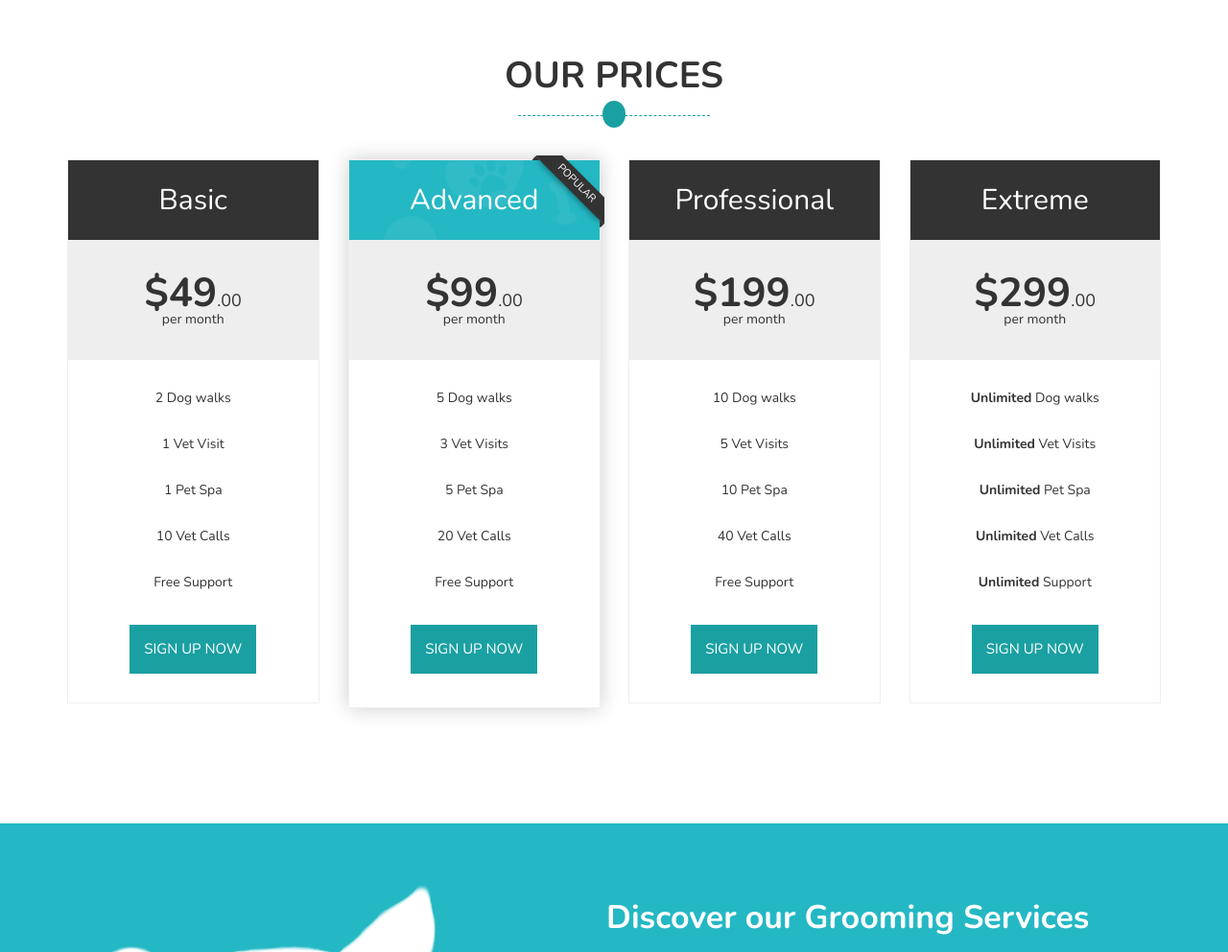
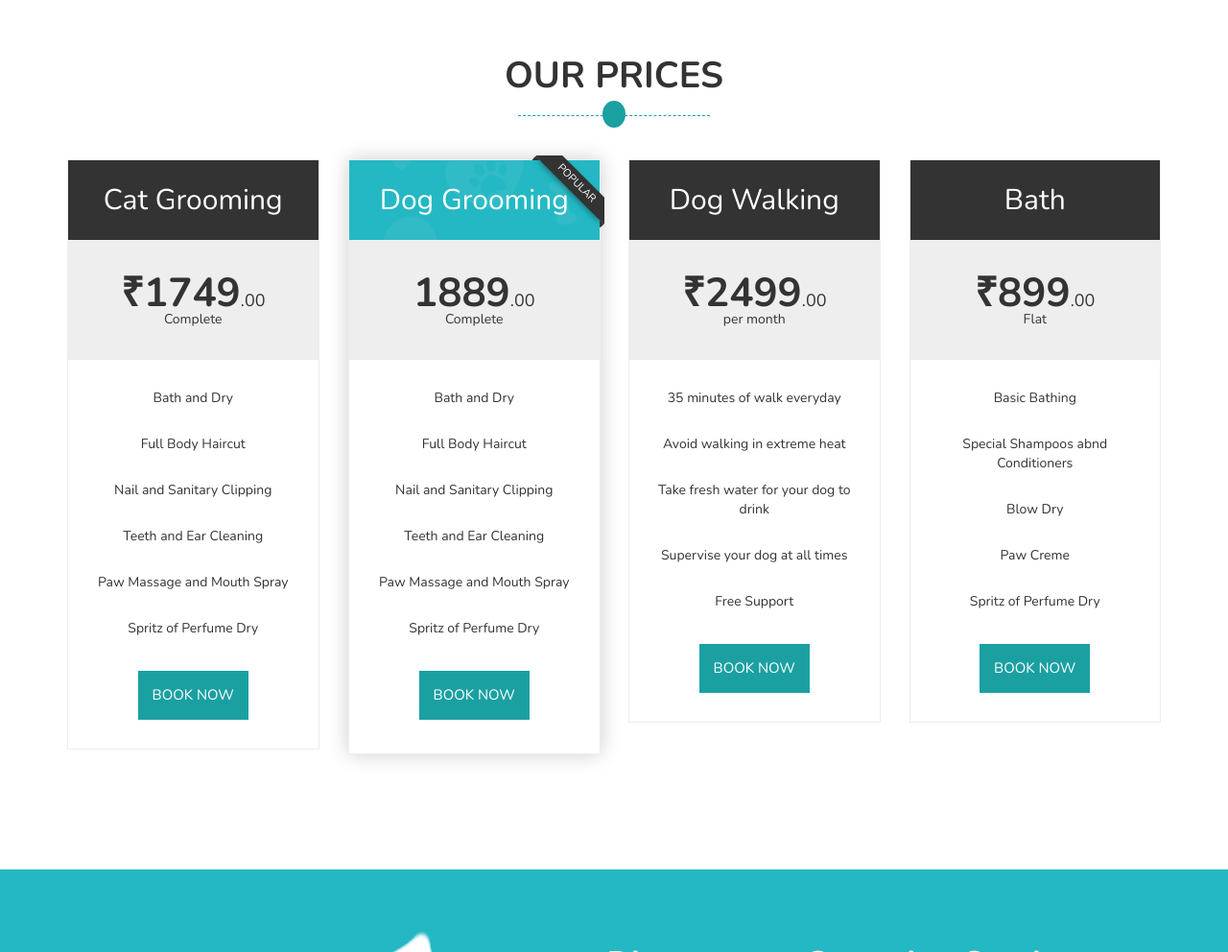
Before and after one commit to sarthaklambaa/TRG-Website, a plain HTML site: page TRG/index.html in a window 1280 px wide. Shown: the part 3439-4431 px from the top of the page at 96% size. Drawn offline with nearby package versions, Linux system fonts and the light colour scheme; no server answers; animation ran at ten frames a second; a web font is replaced by a local one.

Commit message:
Updated Our Prices

```diff
--- a/TRG/index.html
+++ b/TRG/index.html
@@ -541,24 +541,25 @@
 			<div class="col-md-3 col-sm-6">
 				<div class="pricing-table res-margin">
 				   <div class="plan-name">
-					  <h4>Basic</h4>
+					  <h4>Cat Grooming</h4>
 				   </div>
 				   <div class="plan-price">
-					  <div class="price-value">$49<span>.00</span></div>
-					  <div class="interval">per month</div>
+					  <div class="price-value">₹1749<span>.00</span></div>
+					  <div class="interval">Complete</div>
 				   </div>
 				   <div class="plan-list">
 					  <ul>
-						 <li>2 Dog walks</li>
-						 <li>1 Vet Visit</li>
-						 <li>1 Pet Spa</li>
-						 <li>10 Vet Calls</li>
-						 <li>Free Support</li>
+						<li>Bath and Dry</li>
+						<li>Full Body Haircut</li>
+						<li>Nail and Sanitary Clipping</li>
+						<li>Teeth and Ear Cleaning</li>
+						<li>Paw Massage and Mouth Spray</li>
+						<li>Spritz of Perfume Dry</li>
 					  </ul>
 				   </div>
 				   <!-- Price button-->
 				   <div class="plan-signup">
-					  <a href="#" class="btn btn-default">Sign Up Now</a>
+					  <a href="#" class="btn btn-default">Book Now</a>
 				   </div>
 				</div>
 			 </div>
@@ -566,25 +567,26 @@
 			<div class="col-md-3 col-sm-6 res-margin">
 				<div class="pricing-table highlight-plan">
 				   <div class="plan-name">
-					  <h4>Advanced</h4>
+					  <h4>Dog Grooming</h4>
 					   <div class="ribbon"><span>POPULAR</span></div>
 				   </div>
 				   <div class="plan-price">
-					  <div class="price-value">$99<span>.00</span></div>
-					  <div class="interval">per month</div>
+					  <div class="price-value">1889<span>.00</span></div>
+					  <div class="interval">Complete</div>
 				   </div>
 				   <div class="plan-list">
 					  <ul>
-						 <li>5 Dog walks</li>
-						 <li>3 Vet Visits</li>
-						 <li>5 Pet Spa</li>
-						 <li>20 Vet Calls</li>
-						 <li>Free Support</li>
+						<li>Bath and Dry</li>
+						<li>Full Body Haircut</li>
+						<li>Nail and Sanitary Clipping</li>
+						<li>Teeth and Ear Cleaning</li>
+						<li>Paw Massage and Mouth Spray</li>
+						<li>Spritz of Perfume Dry</li>
 					  </ul>
 				   </div>
 				   <!-- Price button-->
 				   <div class="plan-signup">
-					  <a href="#" class="btn btn-default">Sign Up Now</a>
+					  <a href="#" class="btn btn-default">Book Now</a>
 				   </div>
 				</div>
 			 </div>
@@ -592,24 +594,24 @@
 			 <div class="col-md-3 col-sm-6">
 				<div class="pricing-table res-margin">
 				   <div class="plan-name">
-					  <h4>Professional</h4>
+					  <h4>Dog Walking</h4>
 				   </div>
 				   <div class="plan-price">
-					  <div class="price-value">$199<span>.00</span></div>
+					  <div class="price-value">₹2499<span>.00</span></div>
 					  <div class="interval">per month</div>
 				   </div>
 				   <div class="plan-list">
 					  <ul>
-						 <li>10 Dog walks</li>
-						 <li>5 Vet Visits</li>
-						 <li>10 Pet Spa</li>
-						 <li>40 Vet Calls</li>
+						 <li>35 minutes of walk everyday</li>
+						 <li>Avoid walking in extreme heat</li>
+						 <li>Take fresh water for your dog to drink</li>
+						 <li>Supervise your dog at all times</li>
 						 <li>Free Support</li>
 					  </ul>
 				   </div>
 				   <!-- Price button-->
 				   <div class="plan-signup">
-					  <a href="#" class="btn btn-default">Sign Up Now</a>
+					  <a href="#" class="btn btn-default">Book Now</a>
 				   </div>
 				</div>
 			 </div>
@@ -617,24 +619,24 @@
 			 <div class="col-md-3 col-sm-6">
 				<div class="pricing-table">
 				   <div class="plan-name">
-					  <h4>Extreme</h4>
+					  <h4>Bath</h4>
 				   </div>
 				   <div class="plan-price">
-					  <div class="price-value">$299<span>.00</span></div>
-					  <div class="interval">per month</div>
+					  <div class="price-value">₹899<span>.00</span></div>
+					  <div class="interval">Flat</div>
 				   </div>
 				   <div class="plan-list">
 					  <ul>
-						 <li><strong>Unlimited</strong> Dog walks</li>
-						 <li><strong>Unlimited</strong> Vet Visits</li>
-						 <li><strong>Unlimited</strong> Pet Spa</li>
-						 <li><strong>Unlimited</strong> Vet Calls</li>
-						 <li><strong>Unlimited</strong> Support</li>
+						 <li>Basic Bathing</li>
+						 <li>Special Shampoos abnd Conditioners</li>
+						 <li>Blow Dry</li>
+						 <li>Paw Creme</li>
+						 <li>Spritz of Perfume Dry</li>
 					  </ul>
 				   </div>
 				   <!-- Price button-->
 				   <div class="plan-signup">
-					  <a href="#" class="btn btn-default btn-small">Sign Up Now</a>
+					  <a href="#" class="btn btn-default btn-small">Book Now</a>
 				   </div>
 				</div>
 			 </div>
```
